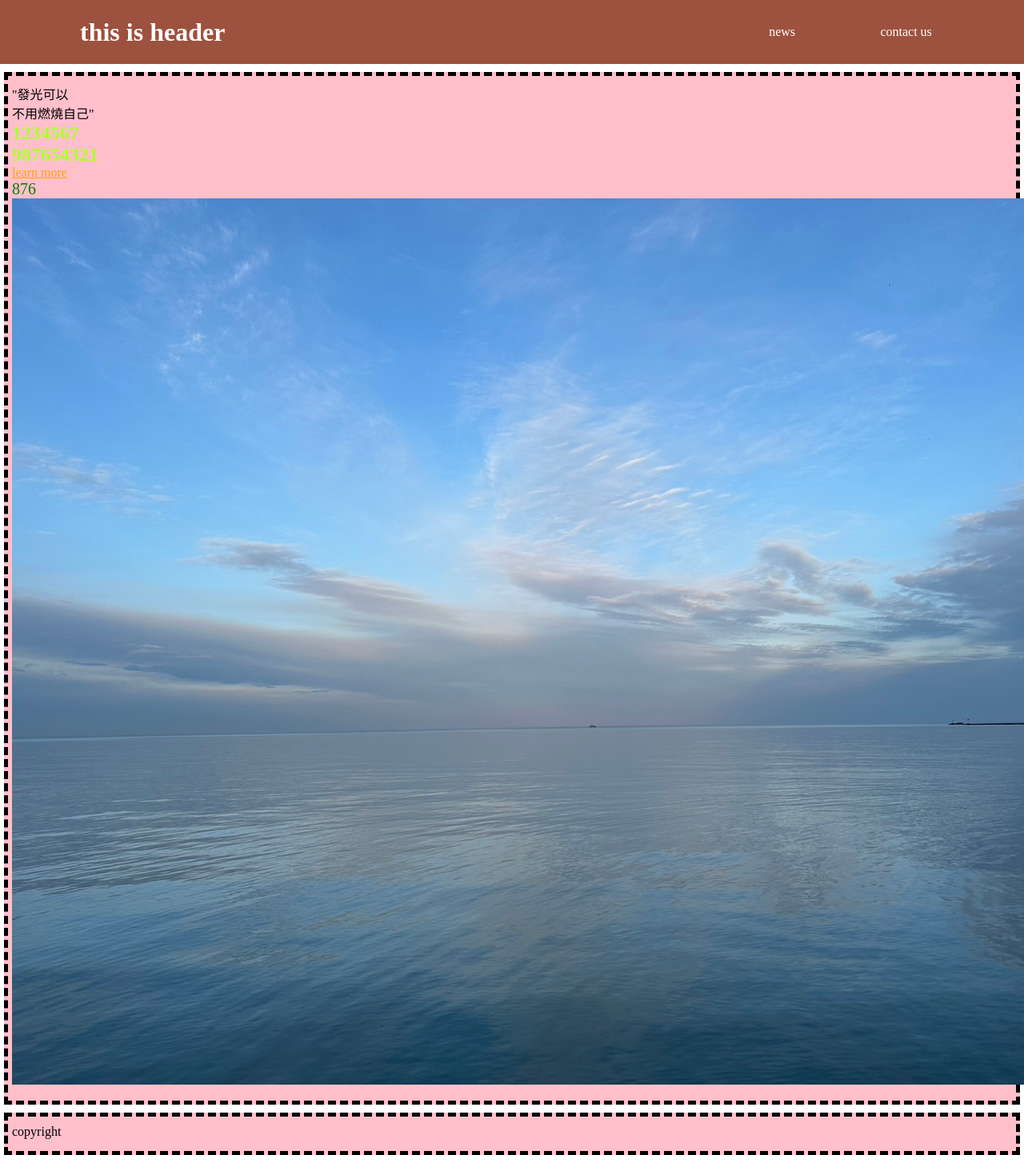
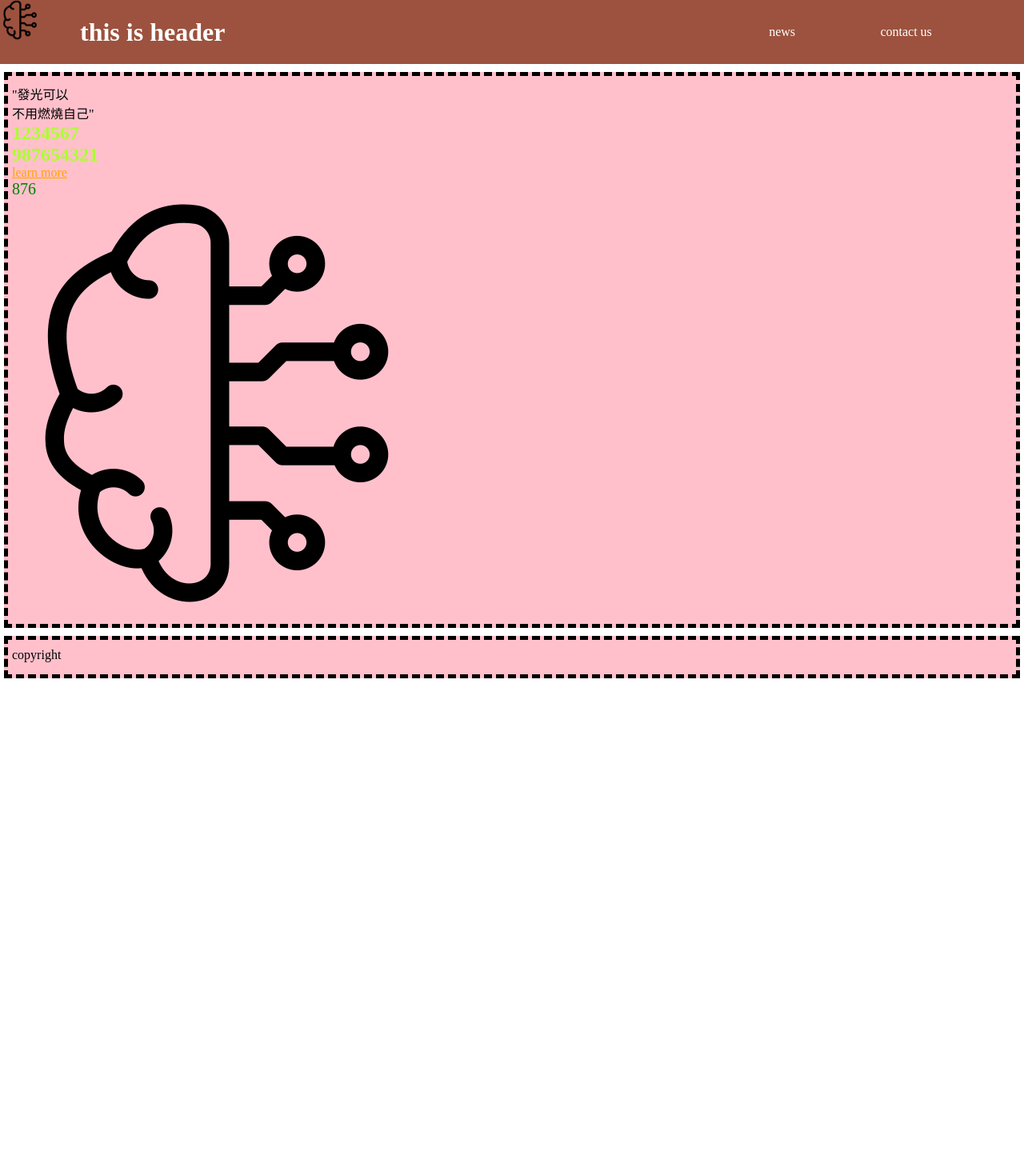
Before and after one commit to d-chien/d-chien.github.io, a Jekyll site: the page index.html, which Jekyll copies as it is, in a window 1280 px wide. Shown: the whole page at 80% size. Built offline with Jekyll 4.4.1, drawn with Linux system fonts in a browser that asks for light colours; after the commit the page ends 900 px from its top, so only the background shows below that.

Commit message:
update icon

```diff
--- a/index.html
+++ b/index.html
@@ -7,6 +7,7 @@
   <link rel="stylesheet" href="style.css">
 </head>
 <header>
+  <img src="images/Header_icon.png" alt="Header_icon" width="50", height="50">
   <h1>this is header</h1>
   <nav>
     <ul>
@@ -27,7 +28,7 @@
     </p>
     <p>876</p>
     <p>
-      <img src="images/Lake.jpg" alt="Lake Michigan">
+      <img src="images/Header_icon.png" alt="Header_icon">
     </p>
   </body>
 </main>
--- a/style.css
+++ b/style.css
@@ -56,5 +56,4 @@ header ul {
     right: 5vw;
     top: 0;
     line-height: 80px;
-
 }
```
Also changed, not shown: images/Header_icon.png (added).
